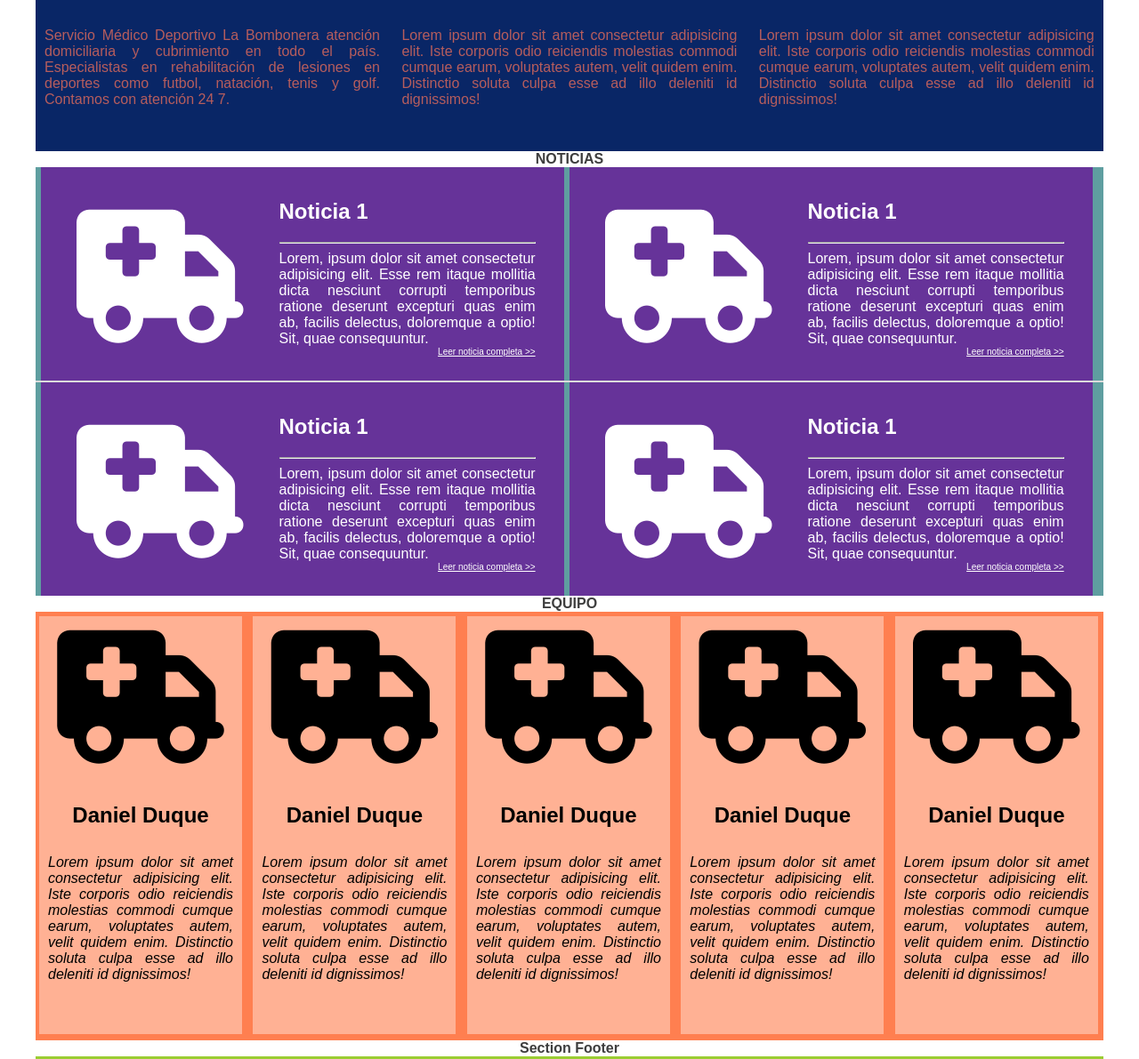
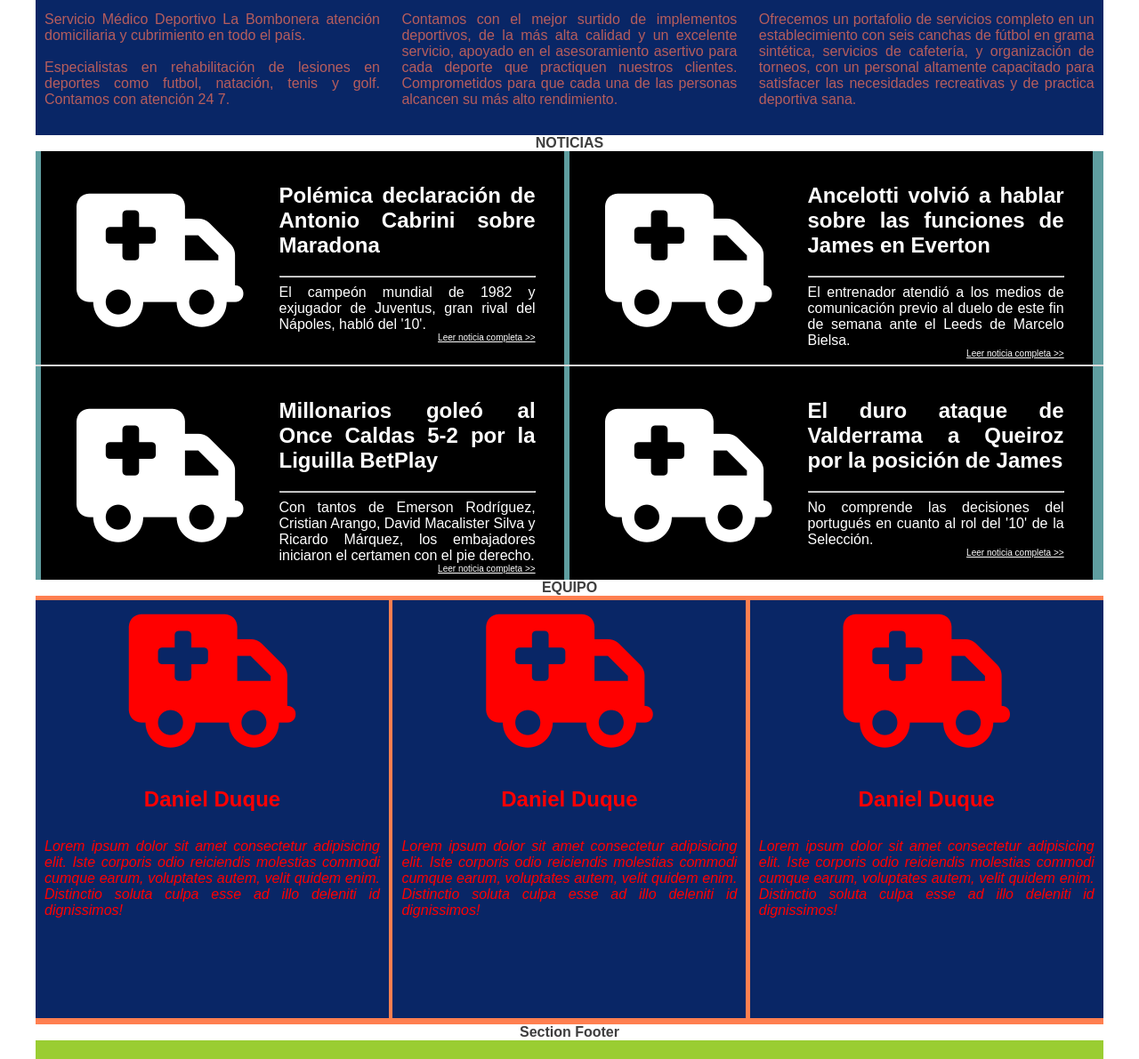
Before and after one commit to MinTicGrupo149/semana-1-149, a website: page Semana1/src/index.html in a window 1280 px wide. Shown: the part 648-1839 px from the top of the page at 89% size. Drawn offline with Linux system fonts and the light colour scheme.

Commit message:
mod1 texto-servicios texto-enlaces-noticias estructura-equipo

```diff
--- a/Semana1/src/index.html
+++ b/Semana1/src/index.html
@@ -1,16 +1,5 @@
 <!DOCTYPE html>
 <html lang="en">
-<<<<<<< HEAD
-<head>
-    <meta charset="UTF-8">
-    <meta name="viewport" content="width=device-width, initial-scale=1.0">
-    <title>Mi primera pagina web</title>
-</head>
-<body>
-
-</body>
-</html>
-=======
 
 <head>
     <meta charset="UTF-8">
@@ -67,9 +56,10 @@
                     </h1>
                     </font>
                     <p class="service-text" style="color:rgb(182, 93, 93);">
-                        Servicio Médico Deportivo La Bombonera atención domiciliaria y cubrimiento en todo el país. Especialistas en rehabilitación de lesiones en deportes
+                        Servicio Médico Deportivo La Bombonera atención domiciliaria y cubrimiento en todo el país. <br> <br>Especialistas en rehabilitación de lesiones en deportes
                         como futbol, natación, tenis y golf. Contamos con atención 24 7.
                     </p>
+                    </font>
                 </div>
             </div>
             <div class="col-3">
@@ -81,10 +71,9 @@
                     <h1>
                         Equipo Deportivo
                     </h1>
-                    </font>
                     <p class="service-text" style="color:rgb(182, 93, 93);">
-                        Lorem ipsum dolor sit amet consectetur adipisicing elit. Iste corporis odio reiciendis molestias commodi cumque earum, voluptates
-                        autem, velit quidem enim. Distinctio soluta culpa esse ad illo deleniti id dignissimos!
+                        Contamos con el mejor surtido de implementos deportivos, de la más alta calidad y un excelente servicio, apoyado en el asesoramiento asertivo para cada deporte que practiquen nuestros clientes.
+                        Comprometidos para que cada una de las personas alcancen su más alto rendimiento.
                     </p>
                 </div>
             </div>
@@ -99,8 +88,7 @@
                     </h1>
                     </font>
                     <p class="service-text" style="color:rgb(182, 93, 93);">
-                        Lorem ipsum dolor sit amet consectetur adipisicing elit. Iste corporis odio reiciendis molestias commodi cumque earum, voluptates
-                        autem, velit quidem enim. Distinctio soluta culpa esse ad illo deleniti id dignissimos!
+                        Ofrecemos un portafolio de servicios completo en un establecimiento con seis canchas de fútbol en grama sintética, servicios de cafetería, y organización de torneos, con un personal altamente capacitado para satisfacer las necesidades recreativas y de practica deportiva sana.
                     </p>
                 </div>
             </div>
@@ -116,12 +104,10 @@
                             <i class="fas fa-ambulance news-logo" style="font-size:150px"></i>
                         </div>
                         <div class="news-text">
-                            <h2 class="news-title">Noticia 1</h2>
+                            <h2 class="news-title">Polémica declaración de Antonio Cabrini sobre Maradona</h2>
                             <hr>
-                            <p class="news-info" style="margin:0; padding:0;">Lorem, ipsum dolor sit amet consectetur adipisicing
-                                elit. Esse rem itaque mollitia dicta nesciunt corrupti temporibus ratione deserunt excepturi
-                                quas enim ab, facilis delectus, doloremque a optio! Sit, quae consequuntur.</p>
-                            <span class="news-url"><a href="#">Leer noticia completa >></a></span>
+                            <p class="news-info" style="margin:0; padding:0;">El campeón mundial de 1982 y exjugador de Juventus, gran rival del Nápoles, habló del '10'.</p>
+                            <span class="news-url"><a href="https://www.eltiempo.com/deportes/futbol-internacional/antonio-cabrini-dice-que-diego-maradona-seguiria-vivo-si-hubiera-jugado-en-juventus-551549" target = "blank">Leer noticia completa >></a></span>
                         </div>
                     </div>
                     <div class="news-data">
@@ -129,12 +115,10 @@
                             <i class="fas fa-ambulance news-logo" style="font-size:150px"></i>
                         </div>
                         <div class="news-text">
-                            <h2 class="news-title">Noticia 1</h2>
+                            <h2 class="news-title">Ancelotti volvió a hablar sobre las funciones de James en Everton</h2>
                             <hr>
-                            <p class="news-info" style="margin:0; padding:0;">Lorem, ipsum dolor sit amet consectetur adipisicing
-                                elit. Esse rem itaque mollitia dicta nesciunt corrupti temporibus ratione deserunt excepturi
-                                quas enim ab, facilis delectus, doloremque a optio! Sit, quae consequuntur.</p>
-                            <span class="news-url"><a href="#">Leer noticia completa >></a></span> </div>
+                            <p class="news-info" style="margin:0; padding:0;">El entrenador atendió a los medios de comunicación previo al duelo de este fin de semana ante el Leeds de Marcelo Bielsa.</p>
+                            <span class="news-url"><a href="https://www.elespectador.com/deportes/futbol-internacional/ancelotti-hablo-de-las-funciones-de-james-rodriguez-en-everton/" target = "blank">Leer noticia completa >></a></span> </div>
                     </div>
                 </div>
                 <div class="news">
@@ -144,12 +128,10 @@
                             <i class="fas fa-ambulance news-logo" style="font-size:150px"></i>
                         </div>
                         <div class="news-text">
-                            <h2 class="news-title">Noticia 1</h2>
+                            <h2 class="news-title">Millonarios goleó al Once Caldas 5-2 por la Liguilla BetPlay</h2>
                             <hr>
-                            <p class="news-info" style="margin:0; padding:0;">Lorem, ipsum dolor sit amet consectetur adipisicing
-                                elit. Esse rem itaque mollitia dicta nesciunt corrupti temporibus ratione deserunt excepturi
-                                quas enim ab, facilis delectus, doloremque a optio! Sit, quae consequuntur.</p>
-                            <span class="news-url"><a href="#">Leer noticia completa >></a></span> </div>
+                            <p class="news-info" style="margin:0; padding:0;">Con tantos de Emerson Rodríguez, Cristian Arango, David Macalister Silva y Ricardo Márquez, los embajadores iniciaron el certamen con el pie derecho.</p>
+                            <span class="news-url"><a href="https://www.elespectador.com/deportes/futbol-colombiano/millonarios-goleo-al-once-caldas-5-2-por-la-liguilla-betplay/" target = "blank">Leer noticia completa >></a></span> </div>
                     </div>
                     <div class="news-data">
 
@@ -157,12 +139,10 @@
                             <i class="fas fa-ambulance news-logo" style="font-size:150px"></i>
                         </div>
                         <div class="news-text">
-                            <h2 class="news-title">Noticia 1</h2>
+                            <h2 class="news-title">El duro ataque de Valderrama a Queiroz por la posición de James</h2>
                             <hr>
-                            <p class="news-info" style="margin:0; padding:0;">Lorem, ipsum dolor sit amet consectetur adipisicing
-                                elit. Esse rem itaque mollitia dicta nesciunt corrupti temporibus ratione deserunt excepturi
-                                quas enim ab, facilis delectus, doloremque a optio! Sit, quae consequuntur.</p>
-                            <span class="news-url"><a href="#">Leer noticia completa >></a></span> </div>
+                            <p class="news-info" style="margin:0; padding:0;">No comprende las decisiones del portugués en cuanto al rol del '10' de la Selección.</p>
+                            <span class="news-url"><a href="https://co.marca.com/claro/futbol/seleccion-colombia/2020/11/27/5fc14293268e3e06448b45f7.html" target = "blank">Leer noticia completa >></a></span> </div>
                     </div>
 
                 </div>
@@ -172,7 +152,7 @@
 
         <div class="section-3">
             <p id="section3" class="section-text">EQUIPO</p>
-            <div class="col-5">
+            <div class="col-3">
                     <p>
 
                         <i class="fas fa-ambulance" style="font-size:150px"></i>
@@ -188,7 +168,7 @@
                         </p>
                     </div>
                 </div>
-            <div class="col-5">
+            <div class="col-3">
                     <p>
 
                         <i class="fas fa-ambulance" style="font-size:150px"></i>
@@ -204,7 +184,7 @@
                         </p>
                     </div>
                 </div>
-            <div class="col-5">
+            <div class="col-3">
                     <p>
 
                         <i class="fas fa-ambulance" style="font-size:150px"></i>
@@ -220,40 +200,6 @@
                         </p>
                     </div>
                 </div>
-            <div class="col-5">
-                    <p>
-
-                        <i class="fas fa-ambulance" style="font-size:150px"></i>
-                    </p>
-                    <div class="service-content">
-
-                        <h2>
-                            Daniel Duque
-                        </h2>
-                        <p class="service-text memebers">
-                            Lorem ipsum dolor sit amet consectetur adipisicing elit. Iste corporis odio reiciendis molestias commodi cumque earum, voluptates
-                            autem, velit quidem enim. Distinctio soluta culpa esse ad illo deleniti id dignissimos!
-                        </p>
-                    </div>
-                </div>
-            <div class="col-5">
-                    <p>
-
-                        <i class="fas fa-ambulance" style="font-size:150px"></i>
-                    </p>
-                    <div class="service-content">
-
-                        <h2>
-                            Daniel Duque
-                        </h2>
-                        <p class="service-text memebers">
-                            Lorem ipsum dolor sit amet consectetur adipisicing elit. Iste corporis odio reiciendis molestias commodi cumque earum, voluptates
-                            autem, velit quidem enim. Distinctio soluta culpa esse ad illo deleniti id dignissimos!
-                        </p>
-                    </div>
-                </div>
-
-
         </div>
 
         <footer class="footer">
@@ -267,4 +213,3 @@
 </body>
 
 </html>
->>>>>>> 192a1348ccdf7d280375791b488c9366f5e4c6aa
--- a/Semana1/src/style.css
+++ b/Semana1/src/style.css
@@ -168,7 +168,7 @@ body{
 .news-data{
     width: 49%;
     height: 100%;
-    background-color: rebeccapurple;
+    background-color: rgb(0, 0, 0);
     display: -webkit-inline-box;
     display: -ms-inline-flexbox;
     display: inline-flex;
```
